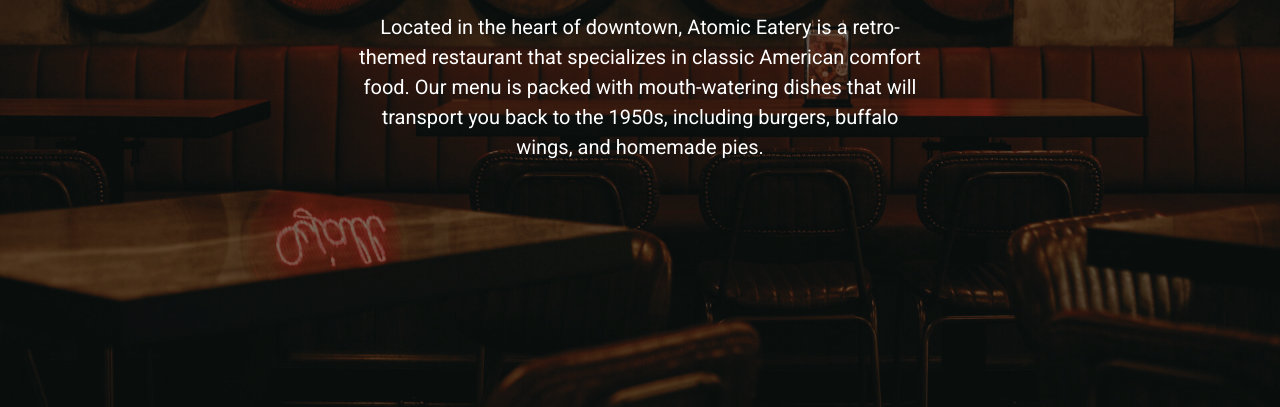
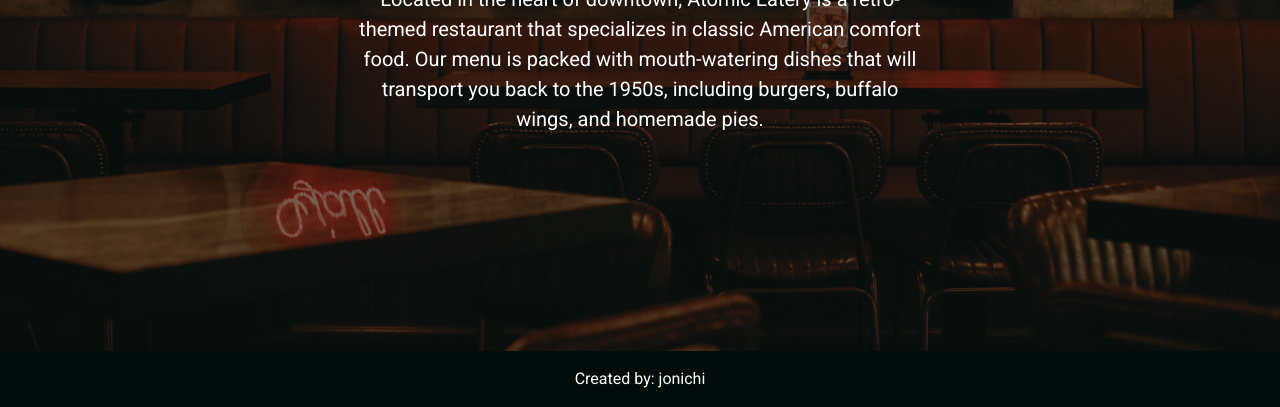
Before and after one commit to jonichi16/odin-restaurant-page, a website built with webpack: page dist/index.html in a window 1280 px wide. Shown: the part 393-800 px from the top of the page. Built offline with nearby package versions, Linux system fonts and the light colour scheme.

Commit message:
feat: Add footer

```diff
--- a/src/index.js
+++ b/src/index.js
@@ -2,6 +2,7 @@
 import './stylesheets/styles.css';
 import header from './javascript/header';
 import main from './javascript/main-element';
+import footer from './javascript/footer';
 import home from './javascript/home';
 
 const content = document.querySelector('.content');
@@ -9,7 +10,7 @@
 
 mainContainer.appendChild(home.getPage());
 
-content.append(header.getHeader(), mainContainer);
+content.append(header.getHeader(), mainContainer, footer.getFooter());
 
 const pageLoader = (page) => {
   let pageLoad = null;
--- /dev/null
+++ b/src/javascript/footer.js
@@ -0,0 +1,24 @@
+const footer = (() => {
+  const footerEl = document.createElement('footer');
+  const createdBy = document.createElement('p');
+  const link = document.createElement('a');
+
+  footerEl.classList.add('footer');
+  createdBy.classList.add('create-by');
+  link.classList.add('github-link');
+
+  createdBy.textContent = 'Created by: ';
+  link.href = 'https://github.com/jonichi16';
+  link.textContent = 'jonichi';
+
+  createdBy.appendChild(link);
+  footerEl.appendChild(createdBy);
+
+  const getFooter = () => footerEl;
+
+  return {
+    getFooter,
+  };
+})();
+
+export default footer;
--- a/src/stylesheets/styles.css
+++ b/src/stylesheets/styles.css
@@ -44,11 +44,11 @@
 
 li {
   list-style: none;
+  text-transform: uppercase;
 }
 
 a {
   text-decoration: none;
-  text-transform: uppercase;
   color: white;
 }
 
@@ -96,6 +96,15 @@
 /* Main */
 .main {
   height: 100%;
+}
+
+/* Footer */
+.footer {
+  background-color: var(--bg-primary);
+  text-align: center;
+  font-size: 0.8rem;
+  color: white;
+  padding: 1em;
 }
 
 /* Home page */
@@ -191,4 +200,8 @@
   .description {
     font-size: 1.25rem;
   }
+
+  .footer {
+    font-size: 1rem;
+  }
 }
```
Also changed, not shown: dist/main.js.
